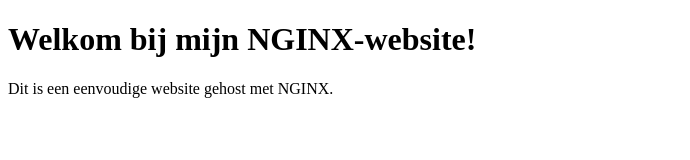
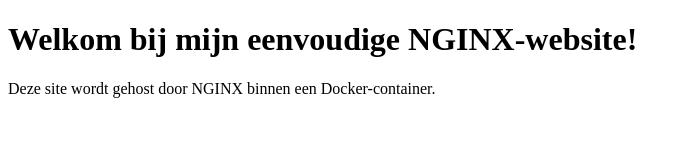
Before and after one commit to MrPerfect-Hacker/simple-nginx-website, a plain HTML site: page index.html in a window 1280 px wide. Shown: the whole page, without its empty margins (0-690 px from the left). Drawn offline with Linux system fonts and the light colour scheme.

Commit message:
Initial commit with simple website

```diff
--- a/index.html
+++ b/index.html
@@ -6,7 +6,7 @@
     <title>Simple NGINX Website</title>
 </head>
 <body>
-    <h1>Welkom bij mijn NGINX-website!</h1>
-    <p>Dit is een eenvoudige website gehost met NGINX.</p>
+    <h1>Welkom bij mijn eenvoudige NGINX-website!</h1>
+    <p>Deze site wordt gehost door NGINX binnen een Docker-container.</p>
 </body>
 </html>
```
Also changed, not shown: 4 other files.
